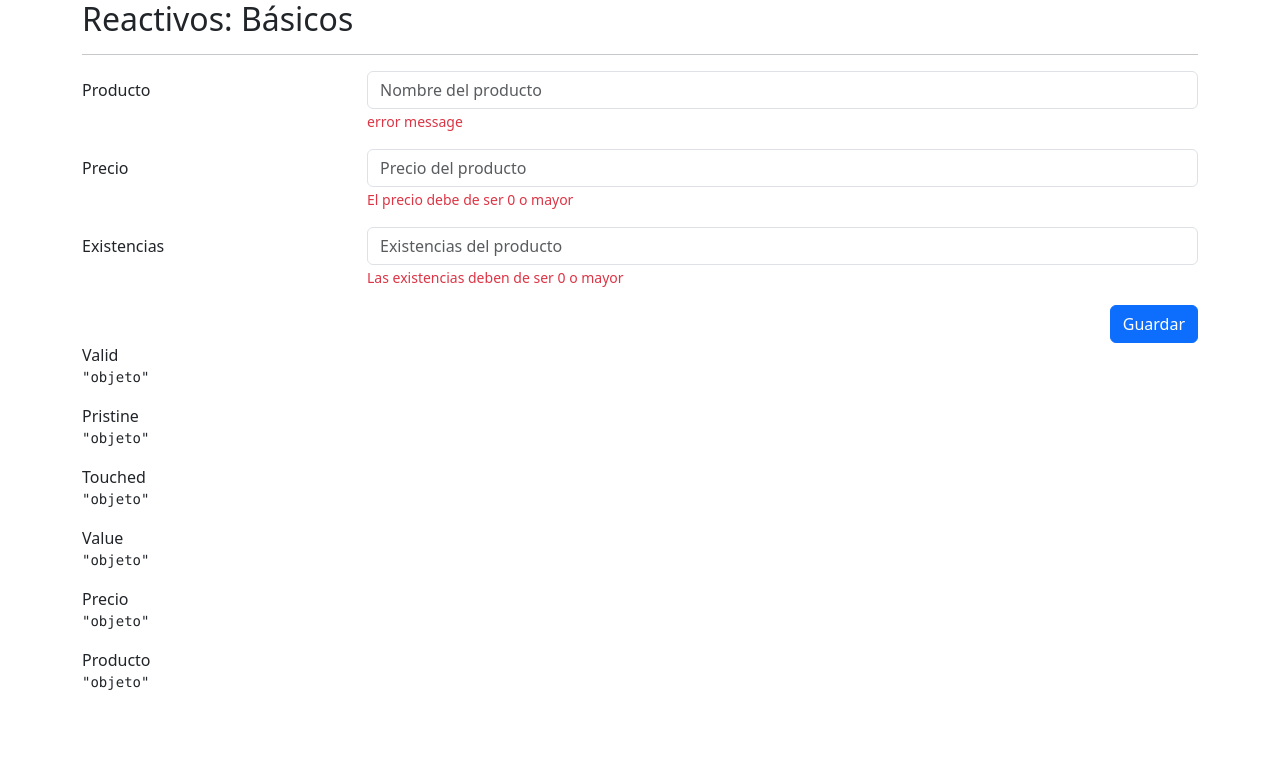
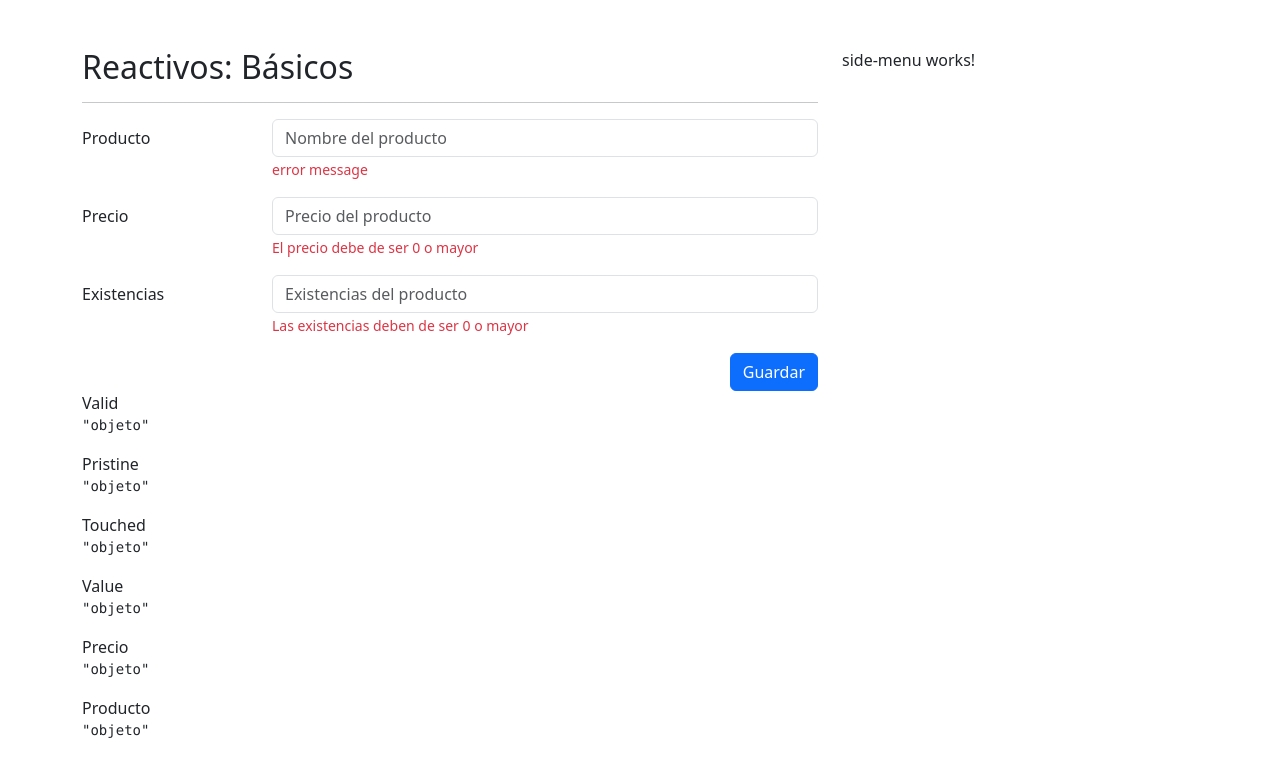
Before and after one commit to notrealsolution/formApp, an Angular app: page /reactive/basic in a window 1280 px wide. Shown: the top 776 px of the page. Built offline with nearby package versions, Linux system fonts and the light colour scheme.

Commit message:
Estructura básica en el app componet

```diff
--- a/src/app/app.component.html
+++ b/src/app/app.component.html
@@ -1 +1,8 @@
-<router-outlet></router-outlet>
+<div class="row mt-5">
+  <div class="col">
+    <router-outlet></router-outlet>
+  </div>
+  <div class="col-12 col-sm-4">
+    <shared-side-menu></shared-side-menu>
+  </div>
+</div>
--- /dev/null
+++ b/src/app/shared/components/side-menu/side-menu.component.html
@@ -0,0 +1 @@
+<p>side-menu works!</p>
--- /dev/null
+++ b/src/app/shared/components/side-menu/side-menu.component.ts
@@ -0,0 +1,11 @@
+import { Component } from '@angular/core';
+
+@Component({
+  selector: 'shared-side-menu',
+  templateUrl: './side-menu.component.html',
+  styles: [
+  ]
+})
+export class SideMenuComponent {
+
+}
```
Also changed, not shown: src/app/shared/shared.module.ts (+7 -1 lines).
